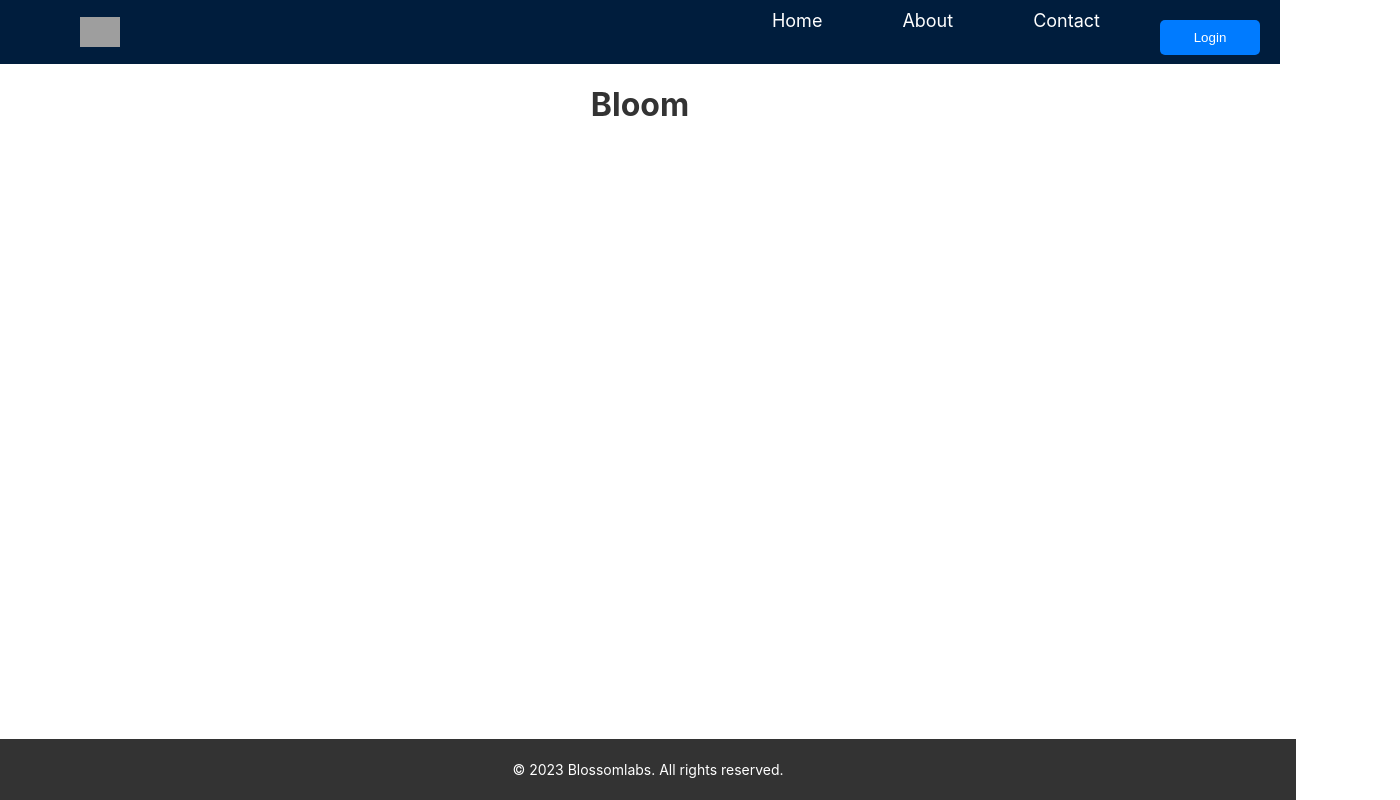
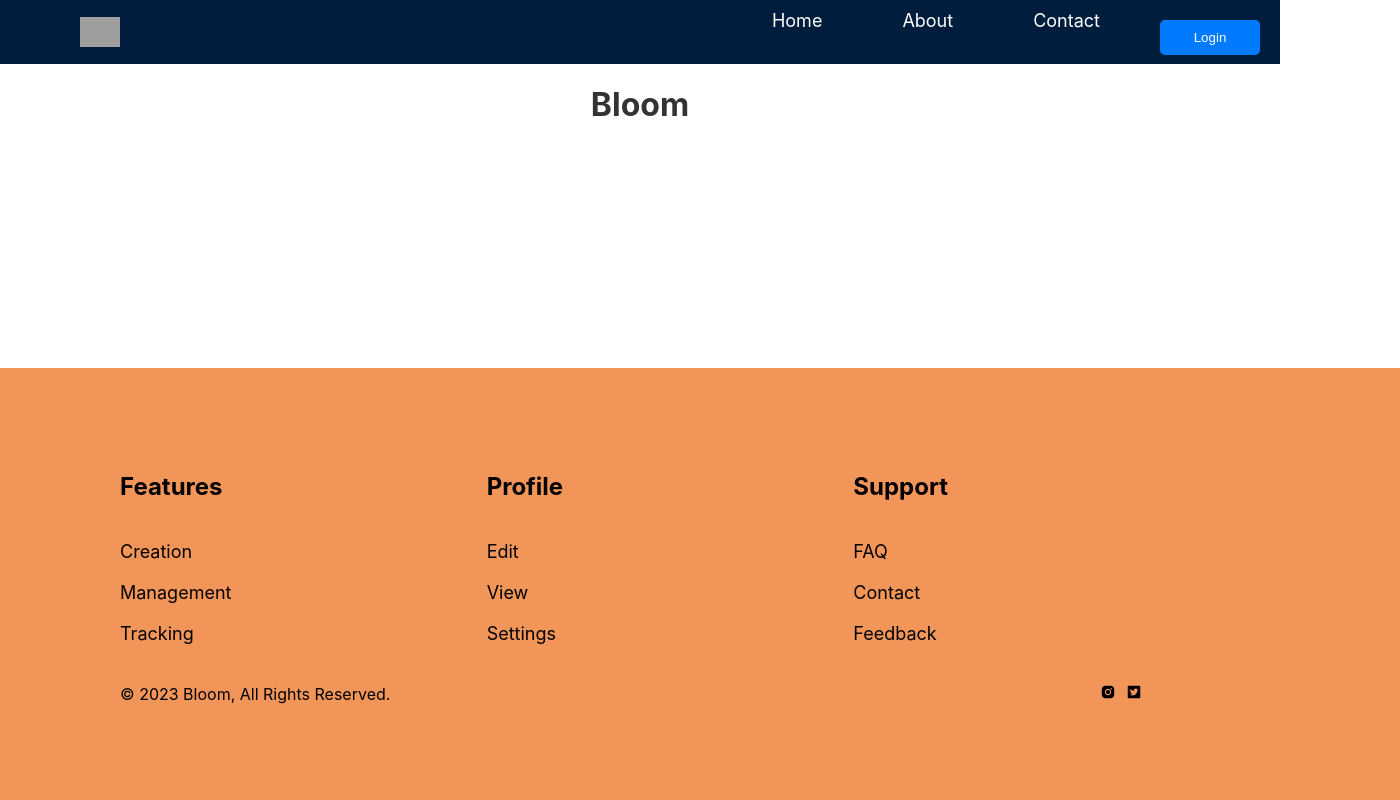
Before and after one commit to blossomlabsio/bloom, a React (Create React App) app: page / in a window 1280 px wide. Shown: the whole page, 1400 px wide, since content can reach past the window. Built offline with nearby package versions, Linux system fonts and the light colour scheme; grey boxes are pictures that could not be loaded.

Commit message:
fix: enhanced footer

```diff
--- a/package.json
+++ b/package.json
@@ -13,6 +13,7 @@
     "axios": "^1.5.1",
     "react": "^18.2.0",
     "react-dom": "^18.2.0",
+    "react-icons": "^4.11.0",
     "react-router-dom": "^6.16.0",
     "react-scripts": "5.0.1",
     "styled-components": "^6.0.8",
--- a/src/components/Footer/main.tsx
+++ b/src/components/Footer/main.tsx
@@ -1,9 +1,51 @@
-import { FooterContainer } from './styled';
-
+import React from 'react';
+import {
+  Box,
+  Container,
+  Row,
+  Column,
+  FooterLink,
+  Heading,
+  CopyRight,
+  SocialIcons,
+  CopyRightContainer,
+} from './styled';
+import { AiFillInstagram, AiFillTwitterSquare } from 'react-icons/ai';
 export const Footer = () => {
   return (
-    <FooterContainer>
-      <p>&copy; {new Date().getFullYear()} Blossomlabs. All rights reserved.</p>
-    </FooterContainer>
+    <Box>
+      {/* <h1 style={{ color: 'purple', textAlign: 'center', marginTop: '-50px' }}>
+        Bloom: The CFP Portal
+      </h1> */}
+      <Container>
+        <Row>
+          <Column>
+            <Heading>Features</Heading>
+            <FooterLink href="#">Creation</FooterLink>
+            <FooterLink href="#">Management</FooterLink>
+            <FooterLink href="#">Tracking</FooterLink>
+          </Column>
+          <Column>
+            <Heading>Profile</Heading>
+            <FooterLink href="#">Edit</FooterLink>
+            <FooterLink href="#">View</FooterLink>
+            <FooterLink href="#">Settings</FooterLink>
+          </Column>
+          <Column>
+            <Heading>Support</Heading>
+            <FooterLink href="#">FAQ</FooterLink>
+            <FooterLink href="#">Contact</FooterLink>
+            <FooterLink href="#">Feedback</FooterLink>
+          </Column>
+        </Row>
+      </Container>
+      <CopyRightContainer>
+        <CopyRight>© 2023 Bloom, All Rights Reserved.</CopyRight>
+        <SocialIcons>
+          <AiFillInstagram />
+          <AiFillTwitterSquare />
+        </SocialIcons>
+      </CopyRightContainer>
+    </Box>
   );
 };
--- a/src/components/Footer/styled.tsx
+++ b/src/components/Footer/styled.tsx
@@ -1,12 +1,80 @@
 import styled from 'styled-components';
 
-export const FooterContainer = styled.footer`
-  background-color: #333;
-  color: white;
-  padding: 0.5rem;
-  text-align: center;
-  font-size: 14px;
+export const Box = styled.div`
+  padding: 80px 60px;
+  background: #f29559;
   position: absolute;
   bottom: 0;
   width: 100%;
+
+  @media (max-width: 1000px) {
+    padding: 70px 30px;
+  }
 `;
+
+export const Container = styled.div`
+  display: flex;
+  flex-direction: column;
+  justify-content: center;
+  max-width: 1000px;
+  // margin: 0 auto;
+  /* background: red; */
+`;
+
+export const Column = styled.div`
+  display: flex;
+  flex-direction: column;
+  text-align: left;
+  margin-left: 60px;
+`;
+
+export const Row = styled.div`
+  display: grid;
+  grid-template-columns: repeat(auto-fill, minmax(185px, 1fr));
+  grid-gap: 100px;
+
+  @media (max-width: 1000px) {
+    grid-template-columns: repeat(auto-fill, minmax(200px, 1fr));
+  }
+`;
+
+export const FooterLink = styled.a`
+  color: #000;
+  margin-bottom: 20px;
+  font-size: 18px;
+  text-decoration: none;
+
+  &:hover {
+    color: white;
+    transition: 200ms ease-in;
+  }
+`;
+
+export const Heading = styled.p`
+  font-size: 24px;
+  color: #000;
+  margin-bottom: 40px;
+  font-weight: bold;
+`;
+
+export const CopyRight = styled.p`
+  color: #000;
+  // text-align: center;
+  margin-top: 20px;
+  margin-left: 60px;
+`;
+
+export const SocialIcons = styled.div`
+  display: flex;
+  // justify-content: space-between;
+  gap: 10px;
+  align-items: center;
+  width: 240px;
+`;
+
+export const CopyRightContainer = styled.div`
+  display: flex;
+  justify-content: space-between;
+  align-items: center;
+  width: 100%;
+`;
```
Also changed, not shown: 1 other file (tests, documents, lock files or other folders).
